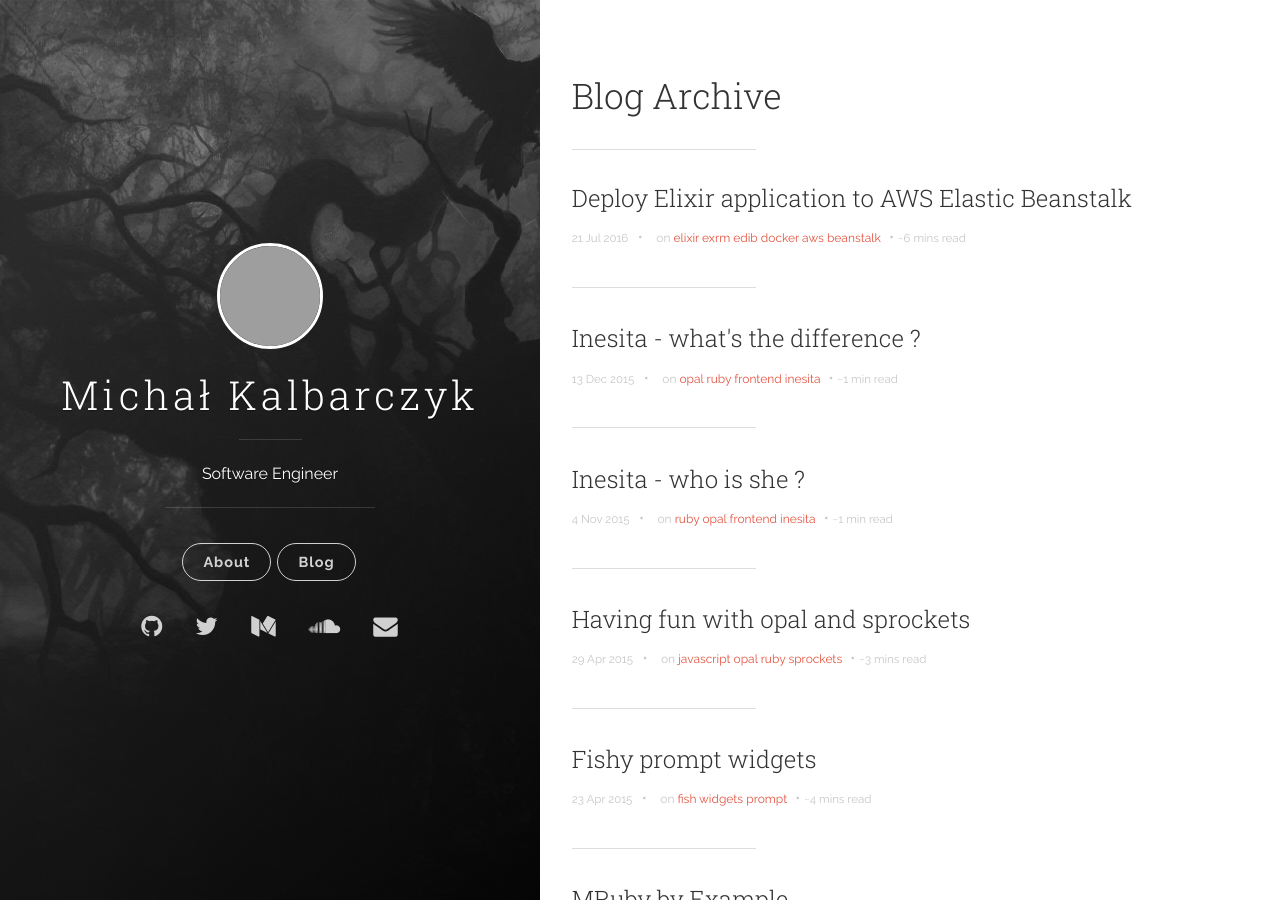
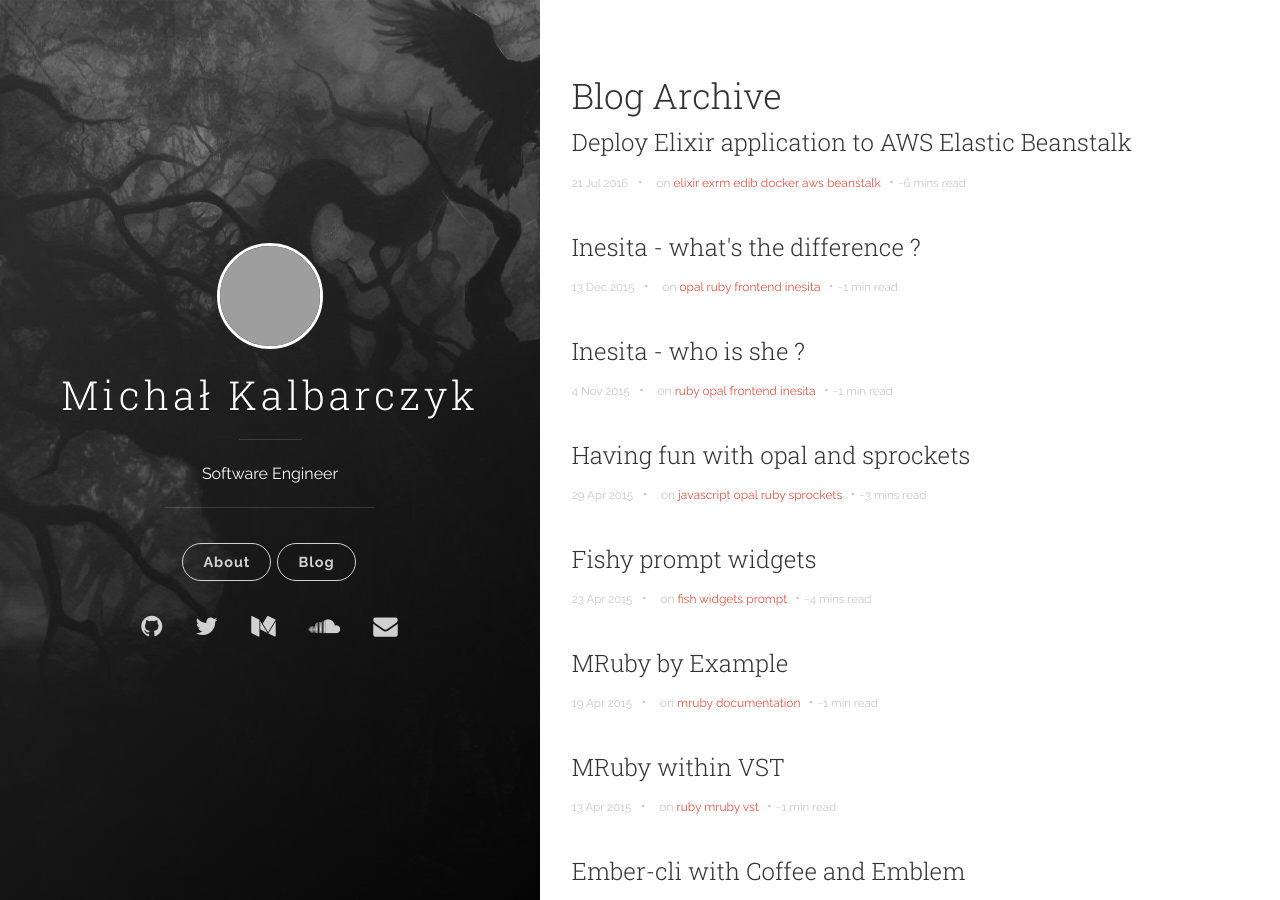
Before and after one commit to fazibear/fazibear.github.io, a Jekyll site: the page built from blog.html, in a window 1280 px wide and 900 px high. Built offline with Jekyll 4.4.1, drawn with Linux system fonts in a browser that asks for light colours; nearby versions of some CDN libraries; grey boxes are pictures that could not be loaded.

Commit message:
Update deps, chenge music section

```diff
--- a/Gemfile
+++ b/Gemfile
@@ -1,4 +1,4 @@
 source 'https://rubygems.org'
-gem 'github-pages', '104'
+gem 'github-pages'
 
 gem 'jekyll-crosspost-to-medium'
--- a/_includes/about.html
+++ b/_includes/about.html
@@ -6,5 +6,4 @@
   <p>Interested in many modern technologies like Elixir, Ruby, RubyOn Rails, Sinatra, JavaScript, React, JSON, AMQP, SQL, NoSQL.</p>
   <p>Also not web related technologies like MRuby, RubyMotion, iOS and more.</p>
   <p>Except for programming I playing mainly guitar, but also use other instruments. I really like to make noise that is called music and spend time on composing, arranging, mixing.</p>
-  <hr class="post-list__divider">
 </li>
--- a/_includes/music.html
+++ b/_includes/music.html
@@ -1,5 +1,4 @@
 <li>
   <h3>Music</h3>
-  <iframe class="wow fadeIn" width="100%" height="450" scrolling="no" frameborder="no" src="https://w.soundcloud.com/player/?url=https%3A//api.soundcloud.com/playlists/1728468&amp;color=00aabb&amp;auto_play=false&amp;hide_related=false&amp;show_comments=true&amp;show_user=true&amp;show_reposts=false"></iframe>
-  <hr class="post-list__divider">
+  <iframe style="border: 0; width: 350px; height: 687px;" src="https://bandcamp.com/EmbeddedPlayer/album=3200613777/size=large/bgcol=ffffff/linkcol=0687f5/transparent=true/" seamless><a href="http://music.fazibear.me/album/long-time-ago">Long Time Ago by fazibear</a></iframe>
 </li>
--- a/_includes/projects.html
+++ b/_includes/projects.html
@@ -22,7 +22,6 @@
     <h4><a href="https://github.com/fazibear/ralovi">ralovi</a></h4>
     <p>Collect and view rails logs</p>
   </p>
-  <hr class="post-list__divider">
 </li>
 <li>
   <h3>Ruby Gems</h3>
--- a/_includes/skills.html
+++ b/_includes/skills.html
@@ -8,5 +8,4 @@
         {% endfor %}
       </div>
     {% endfor %}
-  <hr class="post-list__divider">
 </li>
--- a/blog.html
+++ b/blog.html
@@ -4,7 +4,6 @@
 
 <div class="main-post-list">
   <h2>Blog Archive</h2>
-  <hr class="post-list__divider">
   <ol class="post-list">
     {% for post in site.posts %}
       <li>
@@ -16,7 +15,6 @@
           &#8226;
           <span class="readtime">{% include readtime.html %}</span>
         </div>
-        <hr class="post-list__divider">
       </li>
     {% endfor %}
   </ol>
```
Also changed, not shown: Gemfile.lock.
